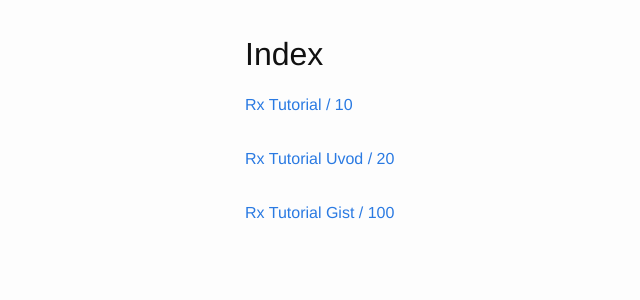
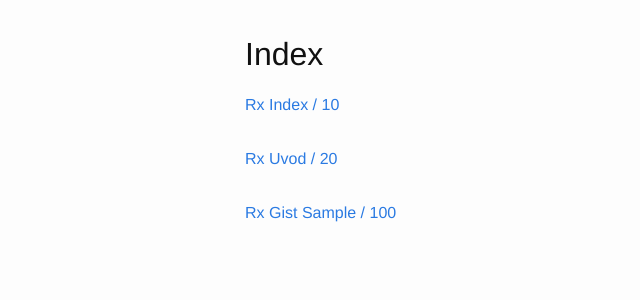
Before and after one commit to amilosevic/amilosevic.github.io, a Jekyll site: the page built from _tutorial/rx/index.html, in a window 1280 px wide. Shown: the top 300 px of the page, without its empty margins (25-665 px from the left). Built offline with Jekyll 4.4.1, drawn with Linux system fonts in a browser that asks for light colours.

Commit message:
tutorial titles

```diff
--- a/_tutorial/rx/rx-tutorial-gist.md
+++ b/_tutorial/rx/rx-tutorial-gist.md
@@ -1,6 +1,7 @@
 ---
 layout: tutorial
 order: 100
+title: Rx Gist Sample
 ---
 
 # Gist sampler
--- a/_tutorial/rx/rx-tutorial.md
+++ b/_tutorial/rx/rx-tutorial.md
@@ -1,6 +1,7 @@
 ---
 layout: tutorial
 order: 10
+title: Rx Index
 ---
 
 # Tutorijal asinhrono programiranje u Javi
```
Also changed, not shown: _tutorial/rx/rx-tutorial-uvod.md (+1 -0 lines).
